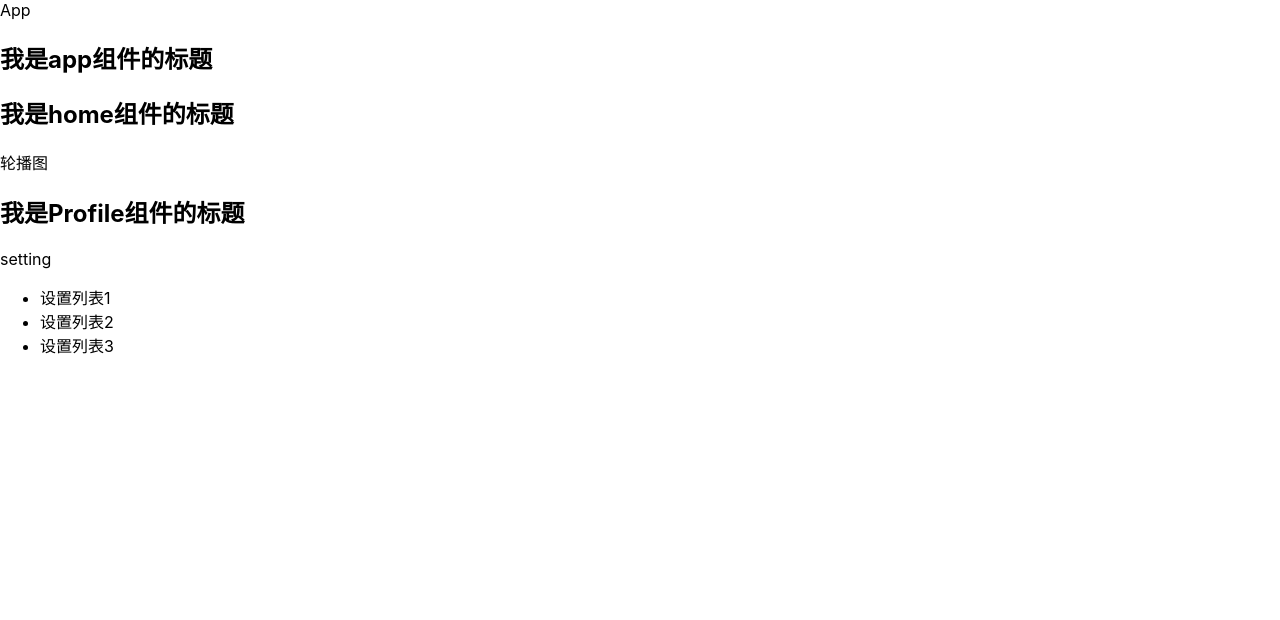
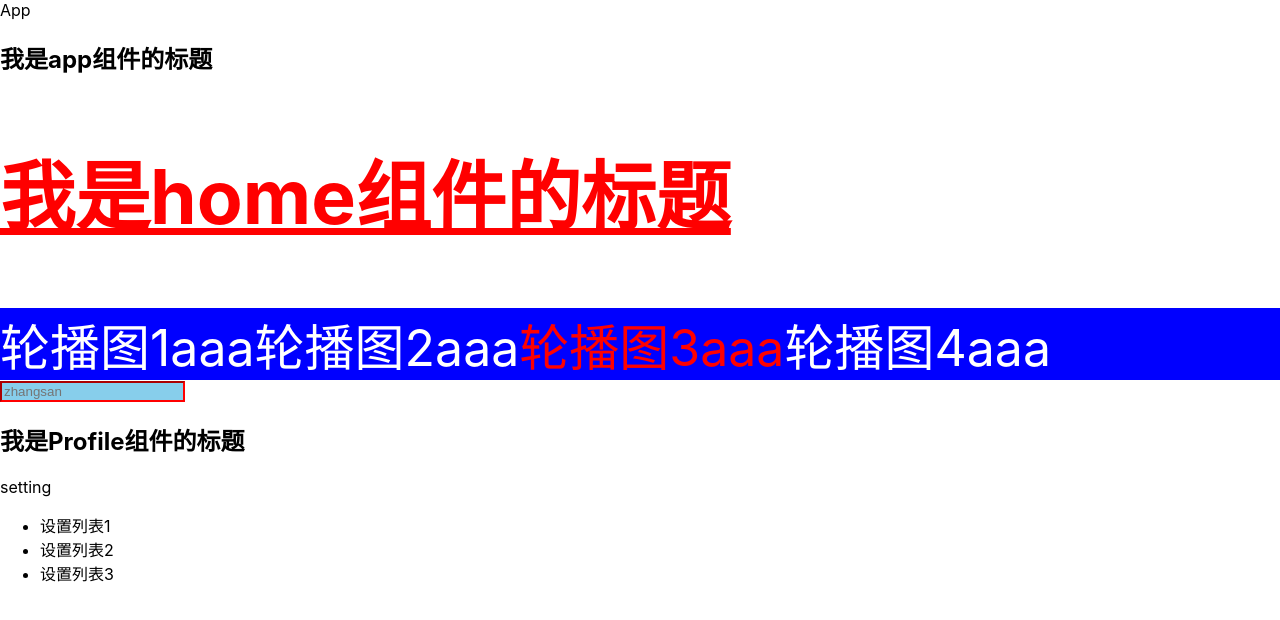
Before and after one commit to pangxueming/learn-react, a React (Create React App) app: page / in a window 1280 px wide. Shown: the top 620 px of the page. Built offline with nearby package versions, Linux system fonts and the light colour scheme.

Commit message:
style in js

```diff
--- a/src/react-css/04_styled-components/home/index.js
+++ b/src/react-css/04_styled-components/home/index.js
@@ -1,14 +1,47 @@
 import React, { PureComponent } from 'react'
+import styled from 'styled-components'
+
+const HomeWrapper = styled.div`
+  font-size:50px;
+  color:red;
+
+  .banner{
+    background-color: blue;
+
+    span{
+      color: #fff;
+
+      &.active{
+        color: red;
+      }
+
+      &:hover{
+        color: green;
+      }
+
+      &::after{
+        content: 'aaa';
+      }
+    }
+  }
+`
+
+const TitleWrapper = styled.h2`
+  text-decoration: underline;
+`
 
 export default class Home extends PureComponent {
   render() {
     return (
-      <div>
-        <h2>我是home组件的标题</h2>
-        <div>
-          <span>轮播图</span>
+      <HomeWrapper>
+        <TitleWrapper>我是home组件的标题</TitleWrapper>
+        <div className="banner">
+          <span>轮播图1</span>
+          <span>轮播图2</span>
+          <span className="active">轮播图3</span>
+          <span>轮播图4</span>
         </div>
-      </div>
+      </HomeWrapper>
     )
   }
 }
--- a/src/react-css/04_styled-components/profile/index.js
+++ b/src/react-css/04_styled-components/profile/index.js
@@ -1,9 +1,32 @@
 import React, { PureComponent } from 'react'
+import styled from 'styled-components'
+/**
+ * 1.穿透
+ */
+
+const ProfileInput = styled.input.attrs({
+  placeholder: 'zhangsan',
+  bColor: 'red'
+})`
+  background-color: skyblue;
+  border-color: ${props => props.bColor};
+  color:${props => props.color}
+`
 
 export default class Profile extends PureComponent {
+
+  constructor(props) {
+    super(props);
+
+    this.state = {
+      color: 'purple'
+    }
+  }
+
   render() {
     return (
       <div>
+        <ProfileInput type="text" color={this.state.color} />
         <h2>我是Profile组件的标题</h2>
         <div>
           <span>setting</span>
```
Also changed, not shown: 1 other file (tests, documents, lock files or other folders).
